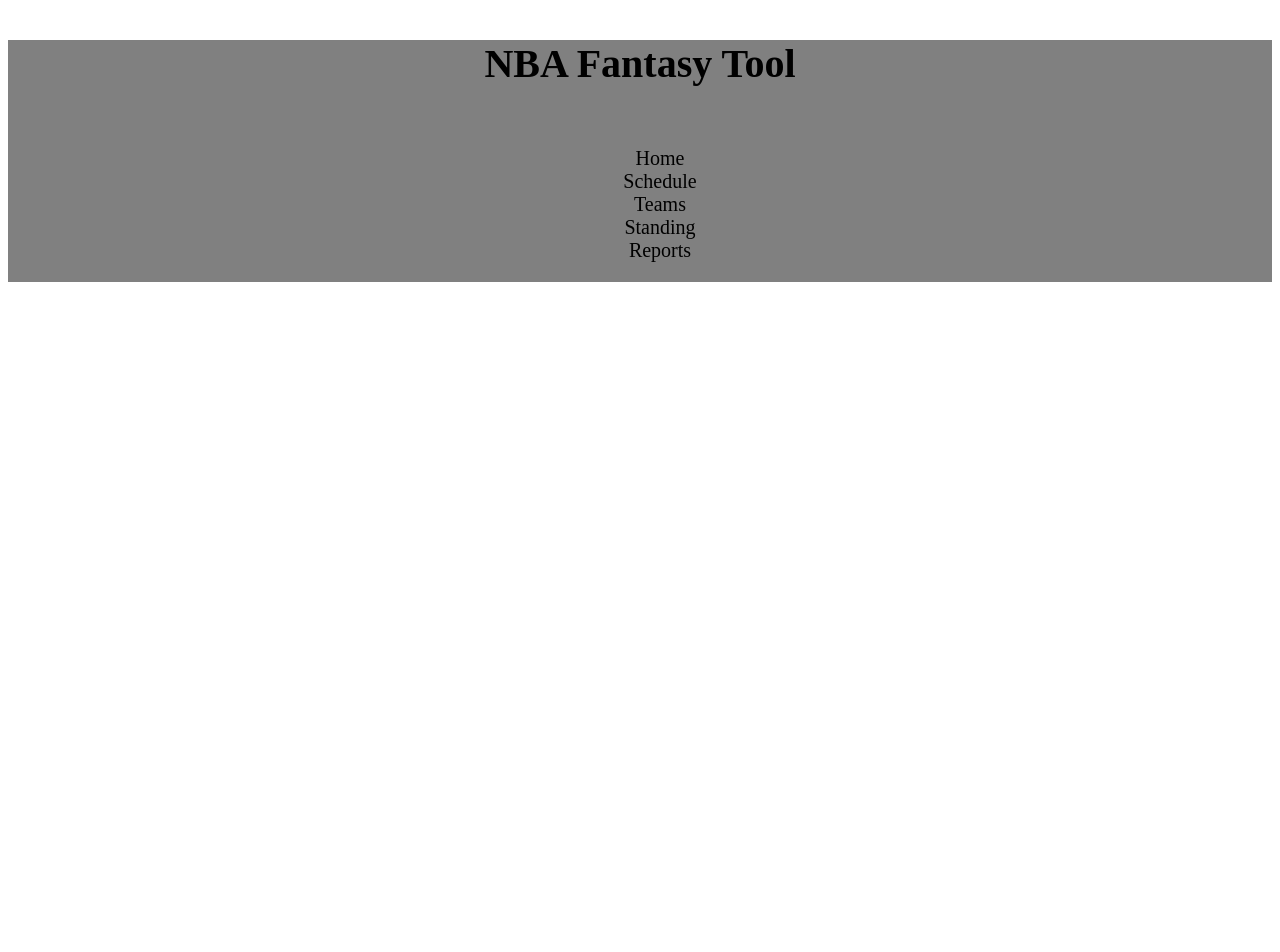
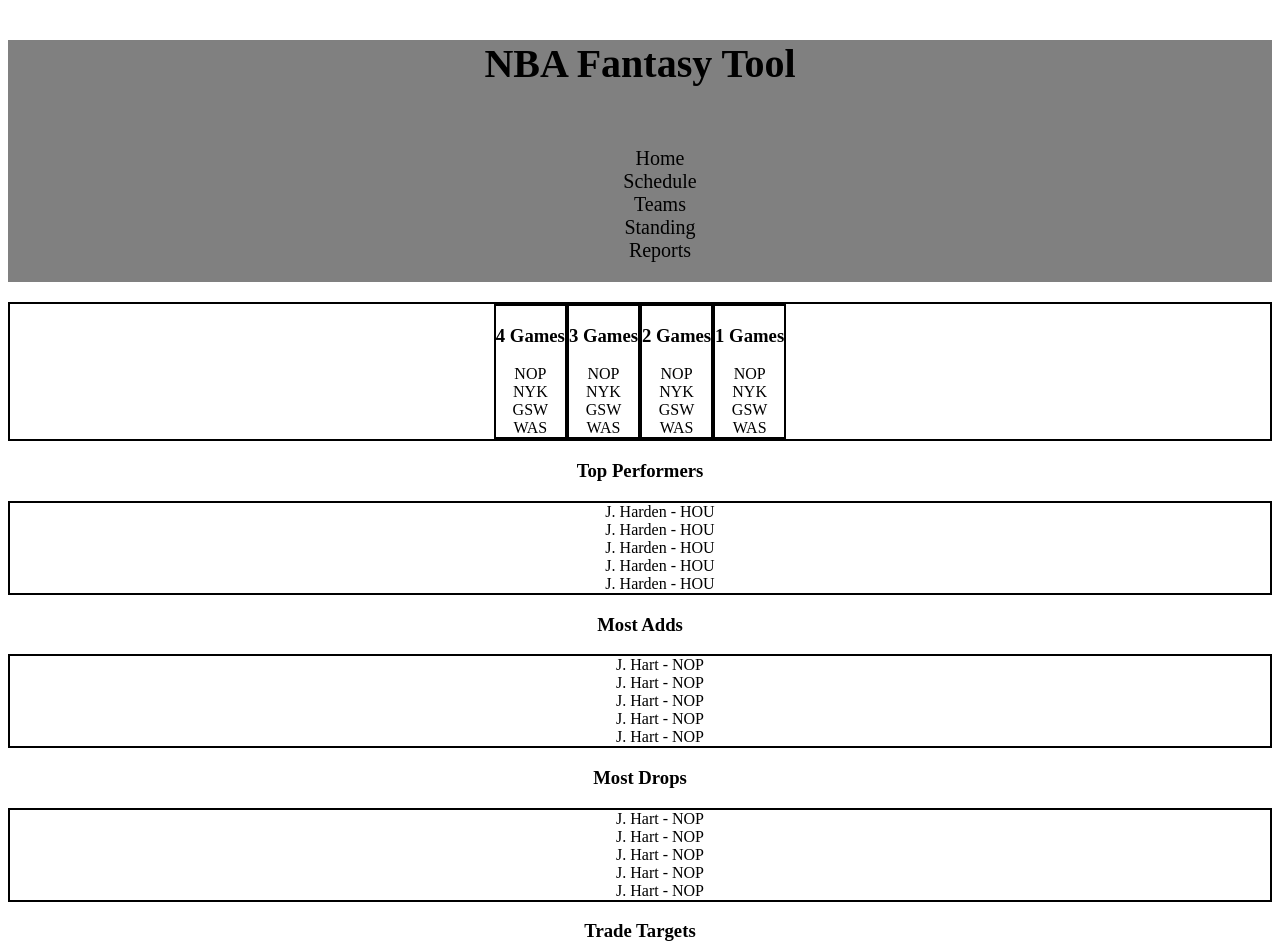
Before and after one commit to yougene42193/nba-fantasy-tool, a React (Create React App) app: page / in a window 1280 px wide. Shown: the top 952 px of the page. Before the commit the page ends 800 px from the top, so only its background shows below. Built offline with nearby package versions, Linux system fonts and the light colour scheme.

Commit message:
home page wireframes import

```diff
--- a/src/App.js
+++ b/src/App.js
@@ -1,11 +1,13 @@
 import React from 'react';
 import './App.css';
-import Header from './Header/Header'
+import Header from './Header/Header';
+import Home from './Home/Home';
 
 function App() {
   return (
     <div className="App">
       <Header />
+      <Home />
     </div>
   );
 }
--- a/src/Home/Home.css
+++ b/src/Home/Home.css
@@ -0,0 +1,40 @@
+.home-section {
+    text-align: center;
+}
+
+.week-schedule {
+    margin-top: 20px;
+    border: 2px solid black;
+    background: white;
+    list-style: none;
+
+}
+
+.week {
+    border: 2px solid black;
+    display: inline-block;
+}
+
+.top-performers ul {
+    border: 2px solid black;
+    background: white;
+    list-style: none;
+}
+
+.most-adds ul {
+    border: 2px solid black;
+    background: white;
+    list-style: none;
+}
+
+.most-drops ul {
+    border: 2px solid black;
+    background: white;
+    list-style: none;
+}
+
+.trade-targets ul {
+    border: 2px solid black;
+    background: white;
+    list-style: none;
+}
--- a/src/Home/Home.js
+++ b/src/Home/Home.js
@@ -1,9 +1,81 @@
 import React from 'react';
+import './Home.css'
 
 export default class Home extends React.Component {
     render() {
         return (
-
+            <section className="home-section">
+                <div className="week-schedule">
+                    <div className="4-game week">
+                        <h3>4 Games</h3>
+                        <li>NOP</li>
+			            <li>NYK</li>
+			            <li>GSW</li>
+			            <li>WAS</li>
+                    </div>
+                    <div class="3-games week">
+			            <h3>3 Games</h3>
+			            <li>NOP</li>
+			            <li>NYK</li>
+			            <li>GSW</li>
+			            <li>WAS</li>
+		            </div>
+                    <div class="2-games week">
+			            <h3>2 Games</h3>
+			            <li>NOP</li>
+			            <li>NYK</li>
+			            <li>GSW</li>
+			            <li>WAS</li>
+		            </div>
+                    <div class="1-games week">
+			            <h3>1 Games</h3>
+			            <li>NOP</li>
+			            <li>NYK</li>
+			            <li>GSW</li>
+			            <li>WAS</li>
+		            </div>
+                </div>
+                <div class="top-performers">
+		            <h3>Top Performers</h3>
+		            <ul>
+			            <li>J. Harden - HOU</li>
+			            <li>J. Harden - HOU</li>
+			            <li>J. Harden - HOU</li>
+			            <li>J. Harden - HOU</li>
+			            <li>J. Harden - HOU</li>
+		            </ul>
+	            </div>
+                <div class="most-adds">
+		            <h3>Most Adds</h3>
+		            <ul>
+			            <li>J. Hart - NOP</li>
+			            <li>J. Hart - NOP</li>
+			            <li>J. Hart - NOP</li>
+			            <li>J. Hart - NOP</li>
+			            <li>J. Hart - NOP</li>
+		            </ul>
+	            </div>
+                <div class="most-drops">
+		            <h3>Most Drops</h3>
+		            <ul>
+			            <li>J. Hart - NOP</li>
+			            <li>J. Hart - NOP</li>
+			            <li>J. Hart - NOP</li>
+			            <li>J. Hart - NOP</li>
+			            <li>J. Hart - NOP</li>
+		            </ul>
+	            </div>
+                <div class="trade-targets">
+		            <h3>Trade Targets</h3>
+		            <ul>
+			            <li>J. Hart - NOP</li>
+			            <li>J. Hart - NOP</li>
+			            <li>J. Hart - NOP</li>
+			            <li>J. Hart - NOP</li>
+			            <li>J. Hart - NOP</li>
+		            </ul>
+	            </div>
+            </section>
         )
     }
 }
```
